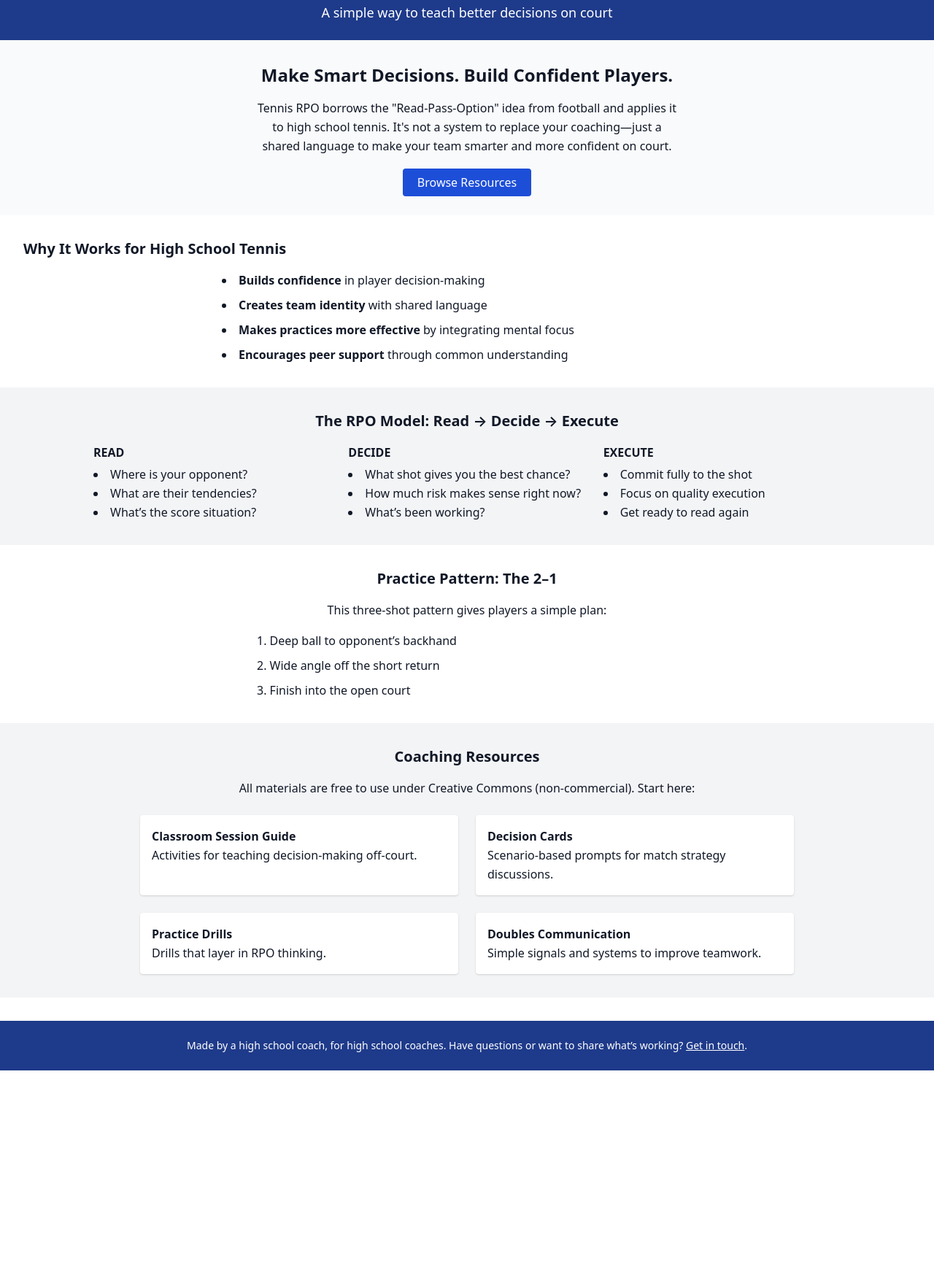
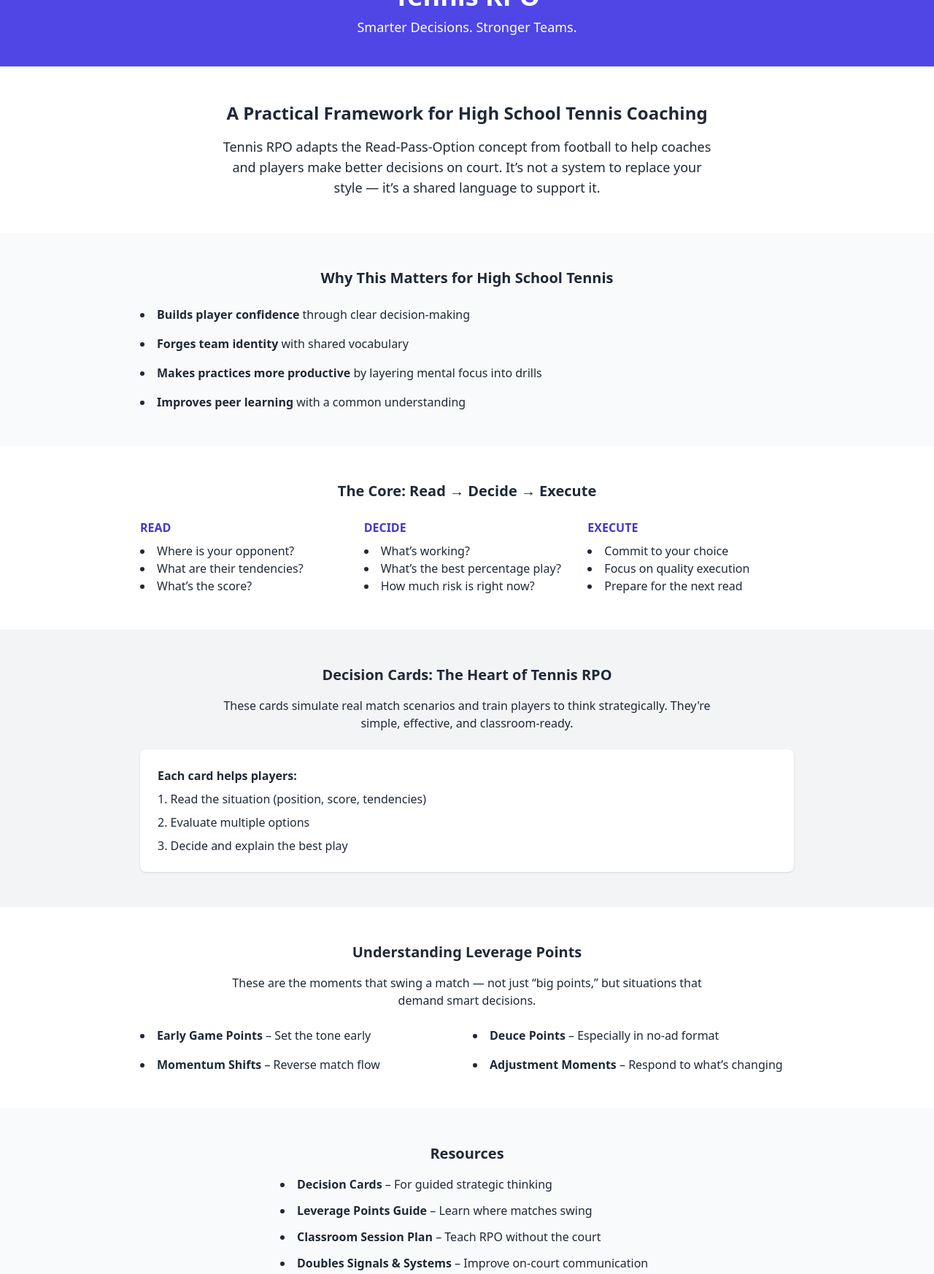
Before and after one commit to quarterback/RPO, a plain HTML site: page index.html in a window 1280 px wide. Shown: the part 65-1811 px from the top of the page at 73% size. Before the commit the page ends 1532 px from the top, so only its background shows below. Drawn offline with nearby package versions, Linux system fonts and the light colour scheme.

Commit message:
Update index.html

```diff
--- a/index.html
+++ b/index.html
@@ -3,107 +3,120 @@
   <head>
     <meta charset="UTF-8" />
     <meta name="viewport" content="width=device-width, initial-scale=1.0" />
-  <title>Tennis RPO – Smarter Coaching Starts Here</title>
-  <link href="https://cdn.jsdelivr.net/npm/tailwindcss@2.2.19/dist/tailwind.min.css" rel="stylesheet" />
+    <title>Tennis RPO – Smarter High School Tennis </title>
+    <script src="https://cdn.tailwindcss.com"></script>
   </head>
-<body class="bg-white text-gray-900 font-sans leading-relaxed">
-
+  <body class="bg-white text-gray-800 font-sans">
     <!-- Header -->
-  <header class="bg-blue-900 text-white p-6 text-center">
-    <h1 class="text-3xl font-bold">Tennis RPO</h1>
-    <p class="mt-2 text-lg">A simple way to teach better decisions on court</p>
+    <header class="bg-indigo-600 text-white py-10 px-6 text-center shadow">
+      <h1 class="text-4xl font-bold">Tennis RPO</h1>
+      <p class="mt-2 text-lg">Smarter Decisions. Stronger Teams.</p>
     </header>
 
-  <!-- Hero -->
-  <section class="p-8 text-center bg-gray-50">
-    <h2 class="text-2xl font-semibold mb-4">Make Smart Decisions. Build Confident Players.</h2>
-    <p class="max-w-xl mx-auto mb-6">
-      Tennis RPO borrows the "Read-Pass-Option" idea from football and applies it to high school tennis. It's not a system to replace your coaching—just a shared language to make your team smarter and more confident on court.
+    <!-- Hero Section -->
+    <section class="px-6 py-12 max-w-4xl mx-auto text-center">
+      <h2 class="text-2xl font-semibold mb-4">A Practical Framework for High School Tennis Coaching</h2>
+      <p class="text-lg max-w-2xl mx-auto">
+        Tennis RPO adapts the Read-Pass-Option concept from football to help coaches and players make better decisions on court. It’s not a system to replace your style — it’s a shared language to support it.
       </p>
-    <a href="#resources" class="bg-blue-700 text-white px-5 py-2 rounded hover:bg-blue-800">Browse Resources</a>
     </section>
 
     <!-- Why It Matters -->
-  <section class="p-8 bg-white">
-    <h2 class="text-xl font-semibold mb-4">Why It Works for High School Tennis</h2>
-    <ul class="space-y-2 max-w-2xl mx-auto list-disc list-inside">
-      <li><strong>Builds confidence</strong> in player decision-making</li>
-      <li><strong>Creates team identity</strong> with shared language</li>
-      <li><strong>Makes practices more effective</strong> by integrating mental focus</li>
-      <li><strong>Encourages peer support</strong> through common understanding</li>
+    <section class="bg-gray-50 py-12 px-6">
+      <div class="max-w-4xl mx-auto">
+        <h2 class="text-xl font-bold mb-6 text-center">Why This Matters for High School Tennis</h2>
+        <ul class="space-y-4 text-left list-disc list-inside">
+          <li><strong>Builds player confidence</strong> through clear decision-making</li>
+          <li><strong>Forges team identity</strong> with shared vocabulary</li>
+          <li><strong>Makes practices more productive</strong> by layering mental focus into drills</li>
+          <li><strong>Improves peer learning</strong> with a common understanding</li>
         </ul>
+      </div>
     </section>
 
-  <!-- Read → Decide → Execute -->
-  <section class="p-8 bg-gray-100">
-    <h2 class="text-xl font-semibold mb-4 text-center">The RPO Model: Read → Decide → Execute</h2>
-    <div class="grid md:grid-cols-3 gap-6 max-w-5xl mx-auto text-left">
+    <!-- RPO Breakdown -->
+    <section class="py-12 px-6">
+      <div class="max-w-4xl mx-auto">
+        <h2 class="text-xl font-bold mb-6 text-center">The Core: Read → Decide → Execute</h2>
+        <div class="grid md:grid-cols-3 gap-6 text-left">
           <div>
-        <h3 class="font-bold mb-1">READ</h3>
+            <h3 class="font-semibold mb-2 text-indigo-700">READ</h3>
             <ul class="list-disc list-inside">
               <li>Where is your opponent?</li>
               <li>What are their tendencies?</li>
-          <li>What’s the score situation?</li>
+              <li>What’s the score?</li>
             </ul>
           </div>
           <div>
-        <h3 class="font-bold mb-1">DECIDE</h3>
+            <h3 class="font-semibold mb-2 text-indigo-700">DECIDE</h3>
             <ul class="list-disc list-inside">
-          <li>What shot gives you the best chance?</li>
-          <li>How much risk makes sense right now?</li>
-          <li>What’s been working?</li>
+              <li>What’s working?</li>
+              <li>What’s the best percentage play?</li>
+              <li>How much risk is right now?</li>
             </ul>
           </div>
           <div>
-        <h3 class="font-bold mb-1">EXECUTE</h3>
+            <h3 class="font-semibold mb-2 text-indigo-700">EXECUTE</h3>
             <ul class="list-disc list-inside">
-          <li>Commit fully to the shot</li>
+              <li>Commit to your choice</li>
               <li>Focus on quality execution</li>
-          <li>Get ready to read again</li>
+              <li>Prepare for the next read</li>
             </ul>
+          </div>
         </div>
       </div>
     </section>
 
-  <!-- Patterns -->
-  <section class="p-8 bg-white">
-    <h2 class="text-xl font-semibold mb-4 text-center">Practice Pattern: The 2–1</h2>
-    <p class="max-w-2xl mx-auto mb-4 text-center">This three-shot pattern gives players a simple plan:</p>
-    <ol class="list-decimal list-inside max-w-xl mx-auto space-y-2">
-      <li>Deep ball to opponent’s backhand</li>
-      <li>Wide angle off the short return</li>
-      <li>Finish into the open court</li>
+    <!-- Decision Cards -->
+    <section class="bg-gray-100 py-12 px-6">
+      <div class="max-w-4xl mx-auto">
+        <h2 class="text-xl font-bold mb-4 text-center">Decision Cards: The Heart of Tennis RPO</h2>
+        <p class="text-center max-w-2xl mx-auto mb-6">
+          These cards simulate real match scenarios and train players to think strategically. They're simple, effective, and classroom-ready.
+        </p>
+        <div class="bg-white p-6 rounded-lg shadow text-left">
+          <h3 class="font-semibold mb-2">Each card helps players:</h3>
+          <ol class="list-decimal list-inside space-y-2">
+            <li>Read the situation (position, score, tendencies)</li>
+            <li>Evaluate multiple options</li>
+            <li>Decide and explain the best play</li>
           </ol>
-  </section>
-
-  <!-- Resources -->
-  <section id="resources" class="p-8 bg-gray-100">
-    <h2 class="text-xl font-semibold mb-4 text-center">Coaching Resources</h2>
-    <p class="text-center mb-6">All materials are free to use under Creative Commons (non-commercial). Start here:</p>
-    <div class="grid md:grid-cols-2 gap-6 max-w-4xl mx-auto">
-      <div class="bg-white shadow p-4 rounded">
-        <h3 class="font-bold">Classroom Session Guide</h3>
-        <p>Activities for teaching decision-making off-court.</p>
-      </div>
-      <div class="bg-white shadow p-4 rounded">
-        <h3 class="font-bold">Decision Cards</h3>
-        <p>Scenario-based prompts for match strategy discussions.</p>
-      </div>
-      <div class="bg-white shadow p-4 rounded">
-        <h3 class="font-bold">Practice Drills</h3>
-        <p>Drills that layer in RPO thinking.</p>
-      </div>
-      <div class="bg-white shadow p-4 rounded">
-        <h3 class="font-bold">Doubles Communication</h3>
-        <p>Simple signals and systems to improve teamwork.</p>
         </div>
       </div>
     </section>
 
+    <!-- Leverage Points -->
+    <section class="py-12 px-6">
+      <div class="max-w-4xl mx-auto">
+        <h2 class="text-xl font-bold mb-4 text-center">Understanding Leverage Points</h2>
+        <p class="mb-6 text-center max-w-2xl mx-auto">
+          These are the moments that swing a match — not just “big points,” but situations that demand smart decisions.
+        </p>
+        <ul class="grid sm:grid-cols-2 gap-4 list-disc list-inside">
+          <li><strong>Early Game Points</strong> – Set the tone early</li>
+          <li><strong>Deuce Points</strong> – Especially in no-ad format</li>
+          <li><strong>Momentum Shifts</strong> – Reverse match flow</li>
+          <li><strong>Adjustment Moments</strong> – Respond to what’s changing</li>
+        </ul>
+      </div>
+    </section>
+
+    <!-- Resources -->
+    <section class="bg-gray-50 py-12 px-6" id="resources">
+      <div class="max-w-4xl mx-auto text-center">
+        <h2 class="text-xl font-bold mb-4">Resources</h2>
+        <ul class="space-y-3 text-left max-w-lg mx-auto list-disc list-inside">
+          <li><strong>Decision Cards</strong> – For guided strategic thinking</li>
+          <li><strong>Leverage Points Guide</strong> – Learn where matches swing</li>
+          <li><strong>Classroom Session Plan</strong> – Teach RPO without the court</li>
+          <li><strong>Doubles Signals & Systems</strong> – Improve on-court communication</li>
+        </ul>
+      </div>
+    </section>
+
     <!-- Footer -->
-  <footer class="p-6 text-center text-sm bg-blue-900 text-white mt-8">
-    <p>Made by a high school coach, for high school coaches. Have questions or want to share what’s working? <a href="mailto:bronsonr@catlin.edu" class="underline">Get in touch</a>.</p>
+    <footer class="bg-indigo-600 text-white text-sm text-center py-6 mt-10">
+
     </footer>
-
   </body>
 </html>
```
Lines whose indentation alone changed are shown as unchanged.
